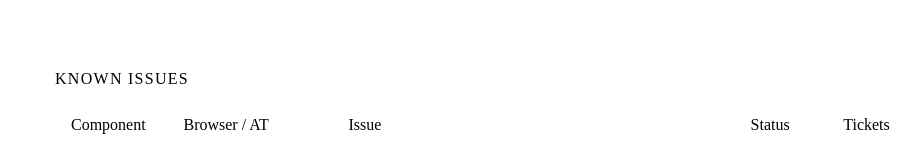
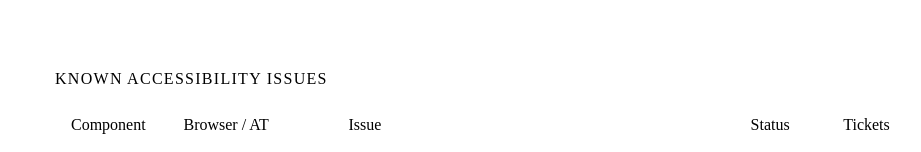
Before and after one commit to thiessenp-cds/design-system-test, a React (Vite) app: page / in a window 1280 px wide. Shown: the part 518-670 px from the top of the page, without its empty margins (153-1074 px from the left). Built offline with nearby package versions, Linux system fonts and the light colour scheme.

Commit message:
fix typo

```diff
--- a/src/components/KnownIssuesTable.jsx
+++ b/src/components/KnownIssuesTable.jsx
@@ -28,7 +28,7 @@ const issues = [
 export default function KnownIssuesTable() {
   return (
     <section className="section">
-      <h2 className="section__heading">Known Issues</h2>
+      <h2 className="section__heading">Known Accessibility Issues</h2>
       <div className="known-issues-wrapper">
         <table className="known-issues-table">
           <thead>
```
